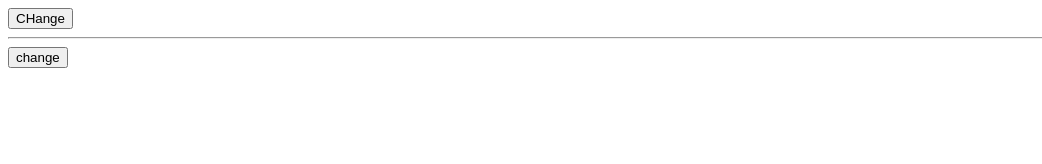
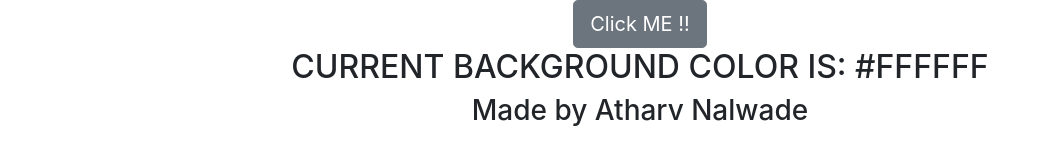
Before and after one commit to Atharv-Nalwade/Team-CODE, a plain HTML site: page CODE TASK 2/index.html in a window 1280 px wide. Shown: the whole page, without its empty margins (0-1042 px from the left). Drawn offline with nearby package versions, Linux system fonts and the light colour scheme.

Commit message:
Update index.html

```diff
--- a/CODE TASK 2/index.html
+++ b/CODE TASK 2/index.html
@@ -1,10 +1,25 @@
-<html>
+<!DOCTYPE html>
+<html lang="en" dir="ltr">
   <head>
-
+    <meta charset="utf-8">
+    <title>Color Changer</title>
+    <link rel="stylesheet" href="https://cdn.jsdelivr.net/npm/bootstrap@4.2.1/dist/css/bootstrap.min.css" integrity="sha384-GJzZqFGwb1QTTN6wy59ffF1BuGJpLSa9DkKMp0DgiMDm4iYMj70gZWKYbI706tWS" crossorigin="anonymous">
+    <link rel="stylesheet" href="styles.css">
   </head>
   <body>
-    <button id="change">CHange</button>
-    <hr>
-    <button id='change1'>change</button>
+    <div class="cont_1 text-center" id="container1">
+      <button class="btn btn-lg btn-secondary" id="change"> Click ME !!</button>
+      <h2 id="background_color" class="text-uppercase">Current background color is: #ffffff</h2>
+    </div>
+
+
+
+
+
+ <footer>
+   <h3 class="text-center">Made by Atharv Nalwade</h3>
+ </footer>
+
+    <script src="script.js"></script>
   </body>
 </html>
```
